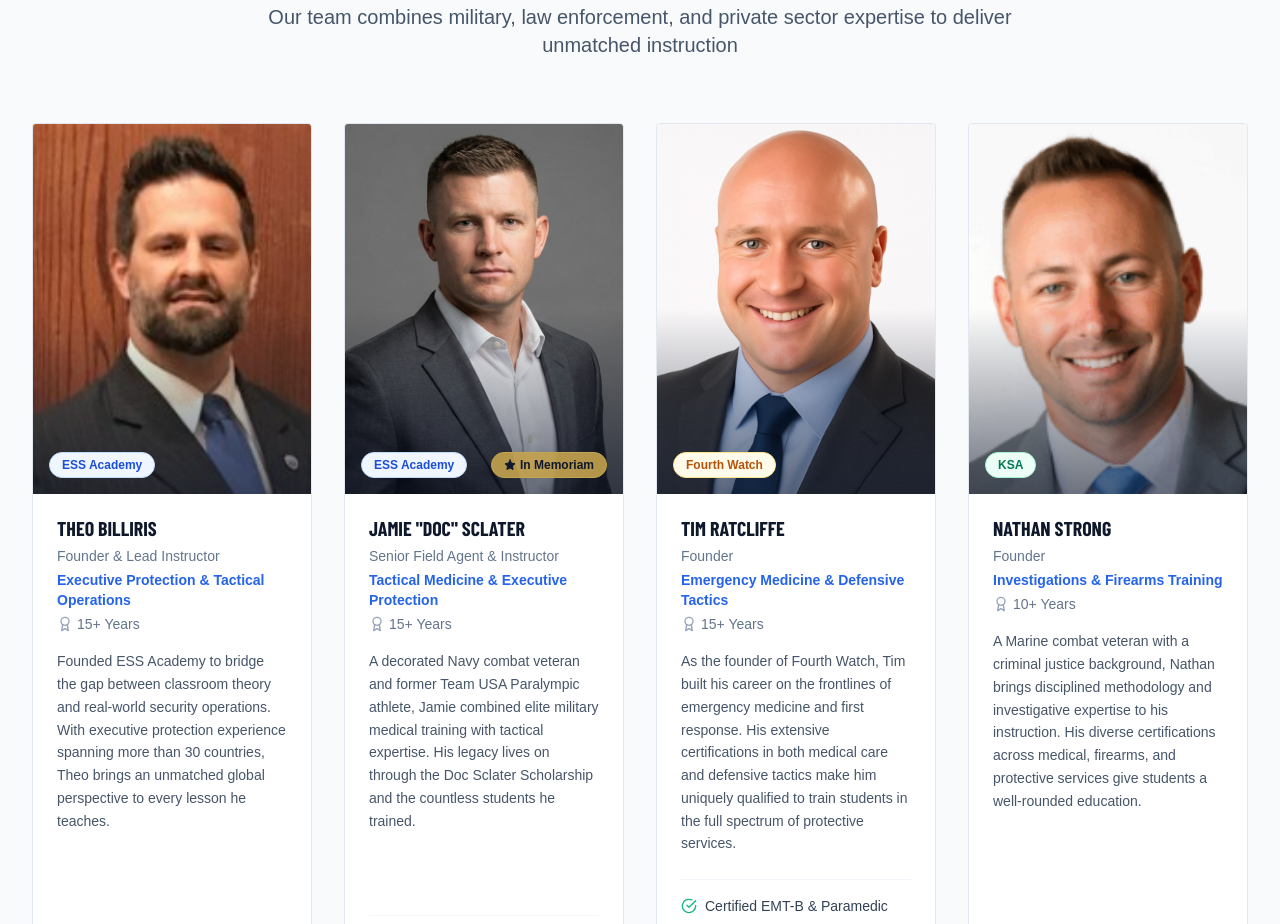
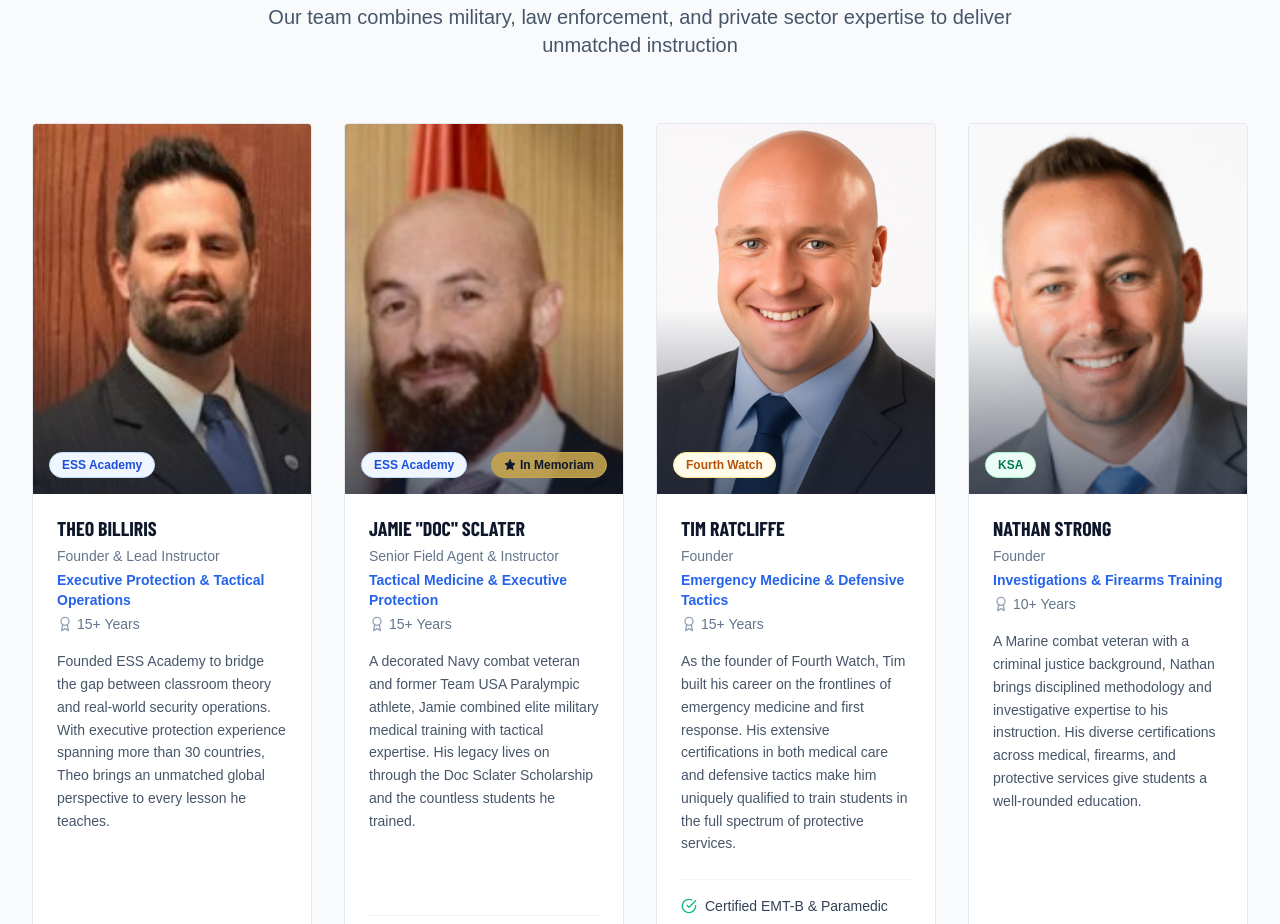
Before and after one commit to fatty423/project22-2026, a React (Vite) app: page /expert-instructors in a window 1280 px wide. Shown: the part 880-1804 px from the top of the page. Built offline with nearby package versions, Linux system fonts and the light colour scheme; no server answers; a web font is replaced by a local one.

Commit message:
Update Jamie "Doc" Sclater photo on Expert Instructors page
Co-Authored-By: Claude Opus 4.6 <noreply@anthropic.com>

```diff
--- a/src/pages/ExpertInstructors.tsx
+++ b/src/pages/ExpertInstructors.tsx
@@ -27,7 +27,7 @@ const instructors = [
     name: 'Jamie "Doc" Sclater',
     title: 'Senior Field Agent & Instructor',
     organization: 'ESS Academy',
-    photo: '/instructor-jamie-sclater.webp',
+    photo: '/instructor-jamie-sclater.png',
     specialty: 'Tactical Medicine & Executive Protection',
     experience: '15+ Years',
     memorial: true,
```
Also changed, not shown: public/instructor-jamie-sclater.png (added).
